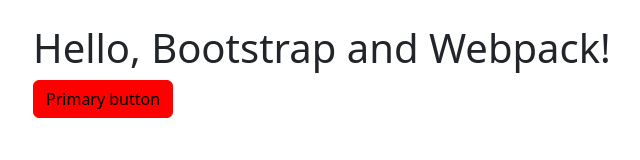
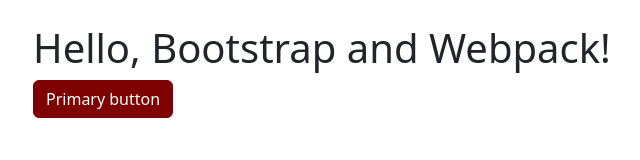
Before and after one commit to bricebou/webpack-bootstrap-starter-kit, a website built with webpack: page public/index.html in a window 1280 px wide. Shown: the whole page, without its empty margins (53-693 px from the left). Built offline with nearby package versions, Linux system fonts and the light colour scheme; files whose address does not match are found by name.

Commit message:
On granularise la configuration de Bootstrap, aussi bien pour ce qui est des styles que des scripts ; on a la possibilité désormais de ne compiler que ce dont on a besoin.

```diff
--- a/src/scss/styles.scss
+++ b/src/scss/styles.scss
@@ -1,3 +1,76 @@
-$primary: red;
+// 1. Include functions first (so you can manipulate colors, SVGs, calc, etc)
+@import "../../node_modules/bootstrap/scss/functions";
 
-@import "../../node_modules/bootstrap/scss/bootstrap";
+// 2. Include any default variable overrides here
+$red: #7e0202;
+$primary: $red;
+
+// 3. Include remainder of required Bootstrap stylesheets
+@import "../../node_modules/bootstrap/scss/variables";
+
+// 4. Include any default map overrides here
+$navbar-brand-font-size: $font-size-base * 3;
+
+$extended-font-size-utilities: (
+  "3_4": 0.75 * $font-size-base,
+  "7_8": 0.875 * $font-size-base
+);
+$font-sizes: map-merge($font-sizes, $extended-font-size-utilities);
+
+// 5. Include remainder of required parts
+@import "../../node_modules/bootstrap/scss/maps";
+@import "../../node_modules/bootstrap/scss/mixins";
+@import "../../node_modules/bootstrap/scss/utilities";
+
+$utilities: map-merge(
+  $utilities,
+  (
+    "cursor": (
+      property: cursor,
+      class: cursor,
+      responsive: false,
+      values: auto pointer grab,
+    )
+  )
+);
+
+// 6. Optionally include any other parts as needed
+@import "../../node_modules/bootstrap/scss/root";
+@import "../../node_modules/bootstrap/scss/reboot";
+@import "../../node_modules/bootstrap/scss/type";
+@import "../../node_modules/bootstrap/scss/images";
+@import "../../node_modules/bootstrap/scss/containers";
+@import "../../node_modules/bootstrap/scss/grid";
+@import "../../node_modules/bootstrap/scss/tables";
+@import "../../node_modules/bootstrap/scss/forms";
+@import "../../node_modules/bootstrap/scss/buttons";
+@import "../../node_modules/bootstrap/scss/transitions";
+@import "../../node_modules/bootstrap/scss/dropdown";
+@import "../../node_modules/bootstrap/scss/button-group";
+@import "../../node_modules/bootstrap/scss/nav";
+@import "../../node_modules/bootstrap/scss/navbar";
+@import "../../node_modules/bootstrap/scss/card";
+@import "../../node_modules/bootstrap/scss/accordion";
+@import "../../node_modules/bootstrap/scss/breadcrumb";
+@import "../../node_modules/bootstrap/scss/pagination";
+@import "../../node_modules/bootstrap/scss/badge";
+@import "../../node_modules/bootstrap/scss/alert";
+@import "../../node_modules/bootstrap/scss/progress";
+@import "../../node_modules/bootstrap/scss/list-group";
+@import "../../node_modules/bootstrap/scss/close";
+@import "../../node_modules/bootstrap/scss/toasts";
+@import "../../node_modules/bootstrap/scss/modal";
+@import "../../node_modules/bootstrap/scss/tooltip";
+@import "../../node_modules/bootstrap/scss/popover";
+@import "../../node_modules/bootstrap/scss/carousel";
+@import "../../node_modules/bootstrap/scss/spinners";
+@import "../../node_modules/bootstrap/scss/offcanvas";
+@import "../../node_modules/bootstrap/scss/placeholders";
+// Helpers
+@import "../../node_modules/bootstrap/scss/helpers";
+
+// 7. Optionally include utilities API last to generate classes based on the Sass map in `_utilities.scss`
+@import "../../node_modules/bootstrap/scss/utilities/api";
+
+// 8. Add additional custom code here
+// @import "./custom";
```
Also changed, not shown: src/js/main.js (+14 -0 lines).
